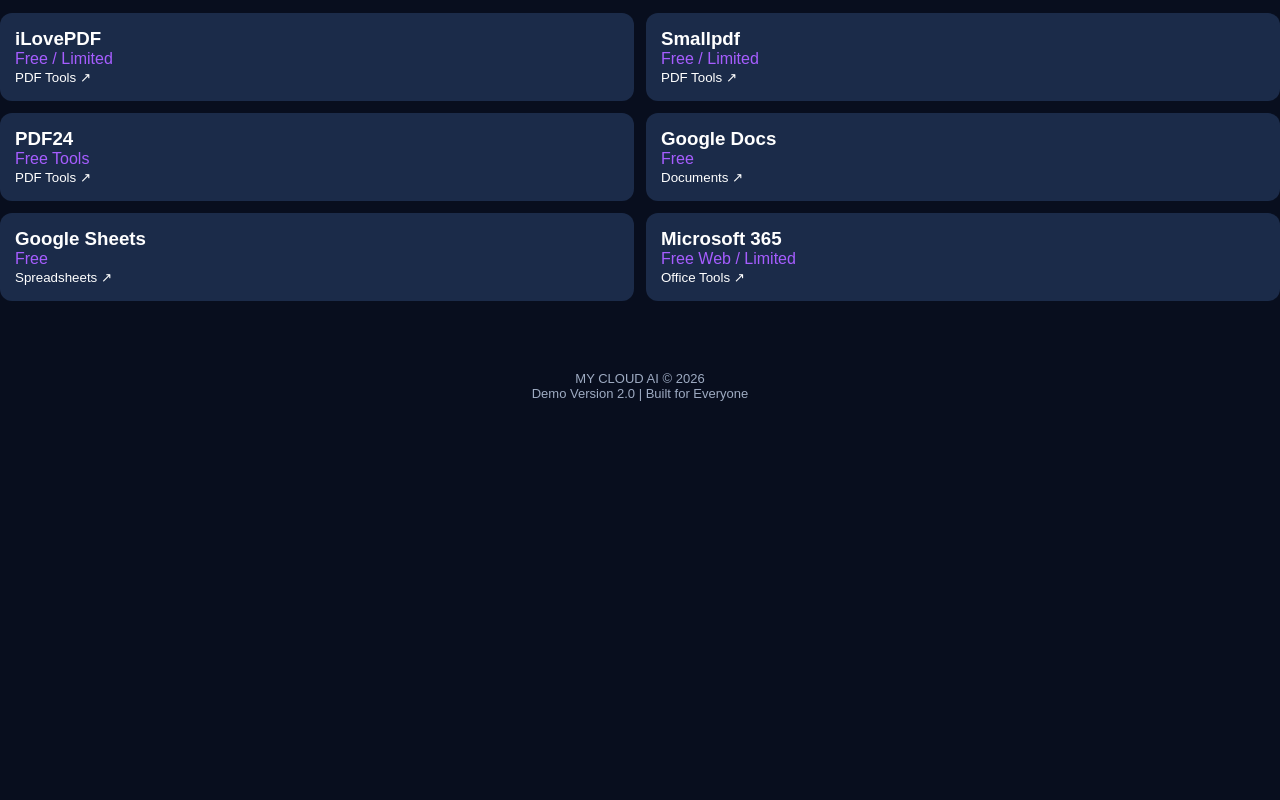
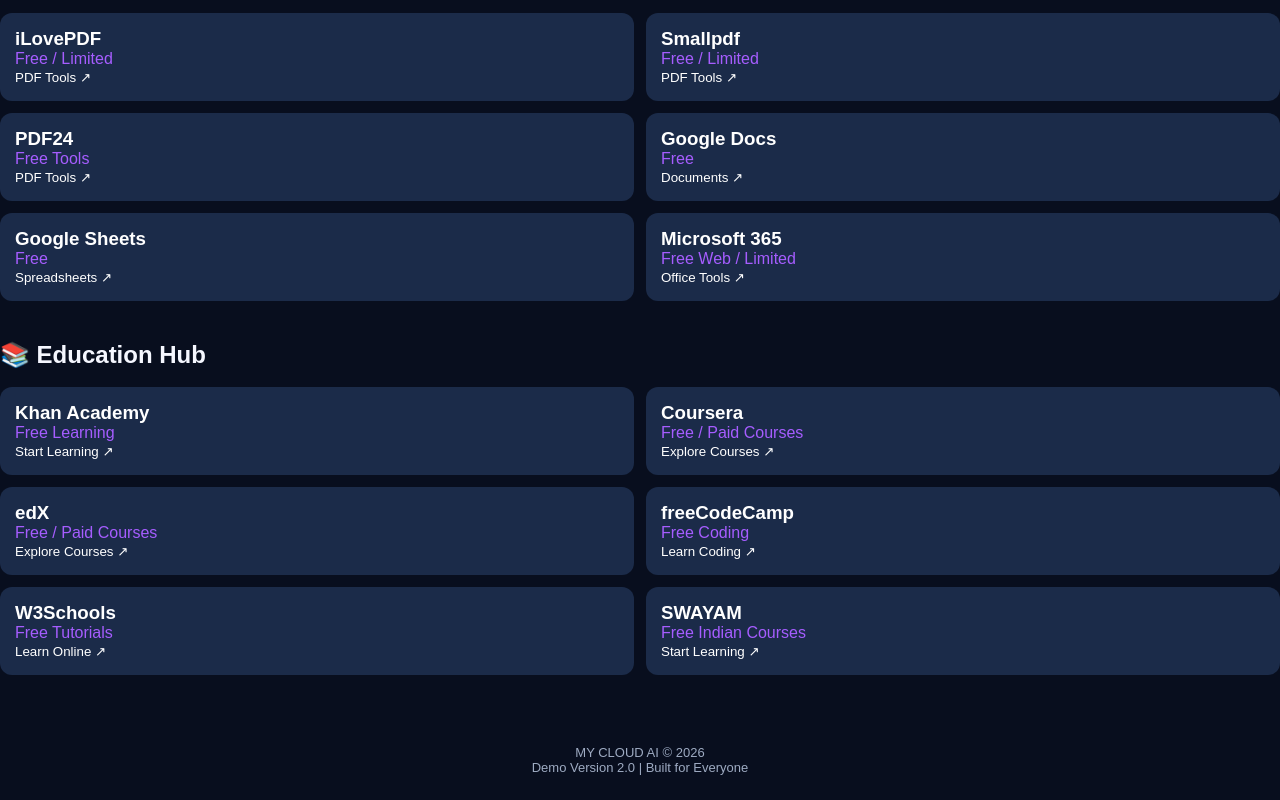
Before and after one commit to bksahare70/my-cloud-ai, a plain HTML site: page index.html in a window 1280 px wide. Shown: the part 4140-4940 px from the top of the page. Before the commit the page ends 4566 px from the top, so only its background shows below. Drawn offline with Linux system fonts and the light colour scheme.

Commit message:
Add Education Hub section with learning resources

```diff
--- a/index.html
+++ b/index.html
@@ -499,6 +499,50 @@ footer{
   </div>
 </section>
 
+<section style="padding:20px 0">
+  <h2 style="margin-bottom:18px">📚 Education Hub</h2>
+
+  <div style="display:grid;grid-template-columns:repeat(2,1fr);gap:12px">
+
+    <a href="https://www.khanacademy.org/" target="_blank" rel="noopener" style="background:#1b2b49;color:white;padding:15px;border-radius:12px;text-decoration:none">
+      <h3>Khan Academy</h3>
+      <p style="color:#a65dff">Free Learning</p>
+      <small>Start Learning ↗</small>
+    </a>
+
+    <a href="https://www.coursera.org/" target="_blank" rel="noopener" style="background:#1b2b49;color:white;padding:15px;border-radius:12px;text-decoration:none">
+      <h3>Coursera</h3>
+      <p style="color:#a65dff">Free / Paid Courses</p>
+      <small>Explore Courses ↗</small>
+    </a>
+
+    <a href="https://www.edx.org/" target="_blank" rel="noopener" style="background:#1b2b49;color:white;padding:15px;border-radius:12px;text-decoration:none">
+      <h3>edX</h3>
+      <p style="color:#a65dff">Free / Paid Courses</p>
+      <small>Explore Courses ↗</small>
+    </a>
+
+    <a href="https://www.freecodecamp.org/" target="_blank" rel="noopener" style="background:#1b2b49;color:white;padding:15px;border-radius:12px;text-decoration:none">
+      <h3>freeCodeCamp</h3>
+      <p style="color:#a65dff">Free Coding</p>
+      <small>Learn Coding ↗</small>
+    </a>
+
+    <a href="https://www.w3schools.com/" target="_blank" rel="noopener" style="background:#1b2b49;color:white;padding:15px;border-radius:12px;text-decoration:none">
+      <h3>W3Schools</h3>
+      <p style="color:#a65dff">Free Tutorials</p>
+      <small>Learn Online ↗</small>
+    </a>
+
+    <a href="https://swayam.gov.in/" target="_blank" rel="noopener" style="background:#1b2b49;color:white;padding:15px;border-radius:12px;text-decoration:none">
+      <h3>SWAYAM</h3>
+      <p style="color:#a65dff">Free Indian Courses</p>
+      <small>Start Learning ↗</small>
+    </a>
+
+  </div>
+</section>
+
 <footer>
   MY CLOUD AI © 2026<br>
   Demo Version 2.0 | Built for Everyone
```
